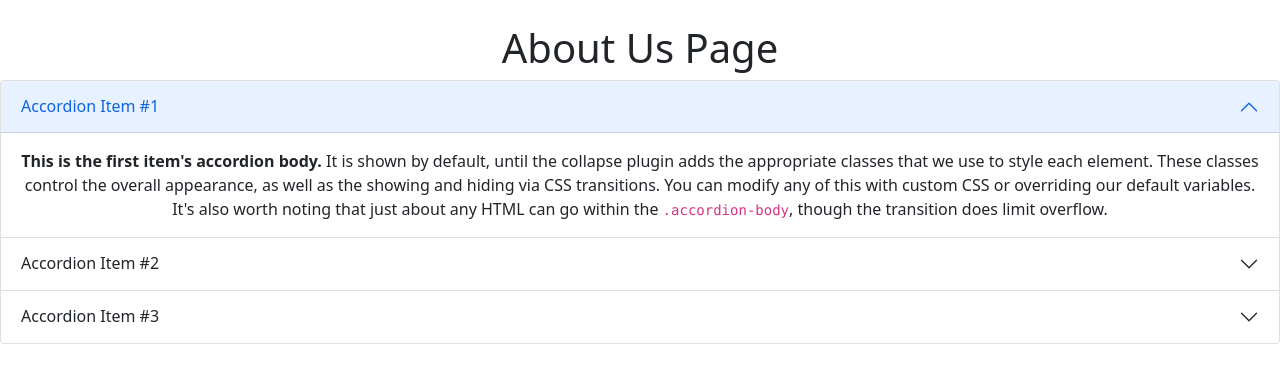
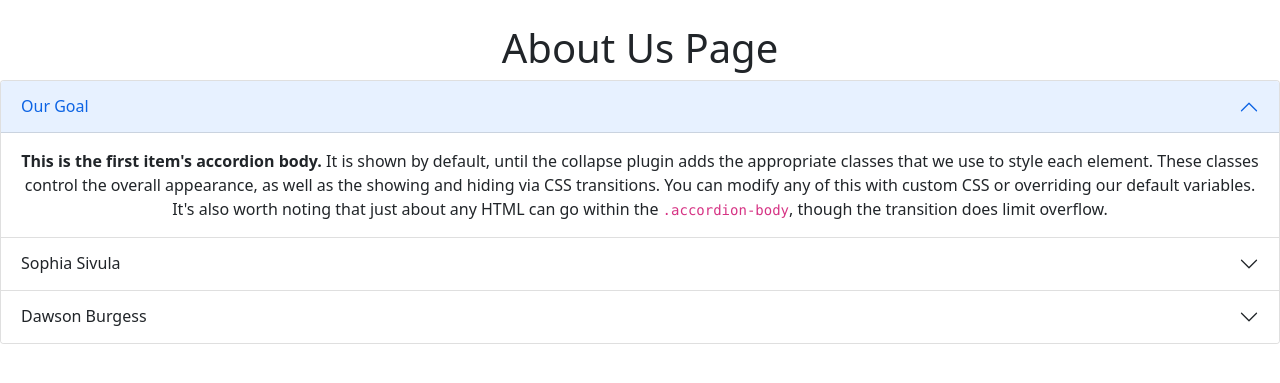
Before and after one commit to dawson-b23/CS360Project, a Django app: page /aboutUS in a window 1280 px wide. Shown: the part 56-439 px from the top of the page. Run offline with Django 4.2, Linux system fonts and the light colour scheme.

Commit message:
edited the website

```diff
--- a/proj/websiteCS360/events/templates/events/aboutUs.html
+++ b/proj/websiteCS360/events/templates/events/aboutUs.html
@@ -9,7 +9,7 @@
 		  <div class="accordion-item">
 		    <h2 class="accordion-header" id="headingOne">
 		      <button class="accordion-button" type="button" data-bs-toggle="collapse" data-bs-target="#collapseOne" aria-expanded="true" aria-controls="collapseOne">
-		        Accordion Item #1
+		        Our Goal
 		      </button>
 		    </h2>
 		    <div id="collapseOne" class="accordion-collapse collapse show" aria-labelledby="headingOne" data-bs-parent="#accordionExample">
@@ -21,7 +21,7 @@
 		  <div class="accordion-item">
 		    <h2 class="accordion-header" id="headingTwo">
 		      <button class="accordion-button collapsed" type="button" data-bs-toggle="collapse" data-bs-target="#collapseTwo" aria-expanded="false" aria-controls="collapseTwo">
-		        Accordion Item #2
+		        Sophia Sivula
 		      </button>
 		    </h2>
 		    <div id="collapseTwo" class="accordion-collapse collapse" aria-labelledby="headingTwo" data-bs-parent="#accordionExample">
@@ -33,7 +33,7 @@
 		  <div class="accordion-item">
 		    <h2 class="accordion-header" id="headingThree">
 		      <button class="accordion-button collapsed" type="button" data-bs-toggle="collapse" data-bs-target="#collapseThree" aria-expanded="false" aria-controls="collapseThree">
-		        Accordion Item #3
+		        Dawson Burgess
 		      </button>
 		    </h2>
 		    <div id="collapseThree" class="accordion-collapse collapse" aria-labelledby="headingThree" data-bs-parent="#accordionExample">
```
Also changed, not shown: proj/websiteCS360/websiteCS360/settings.py (+4 -4 lines).
